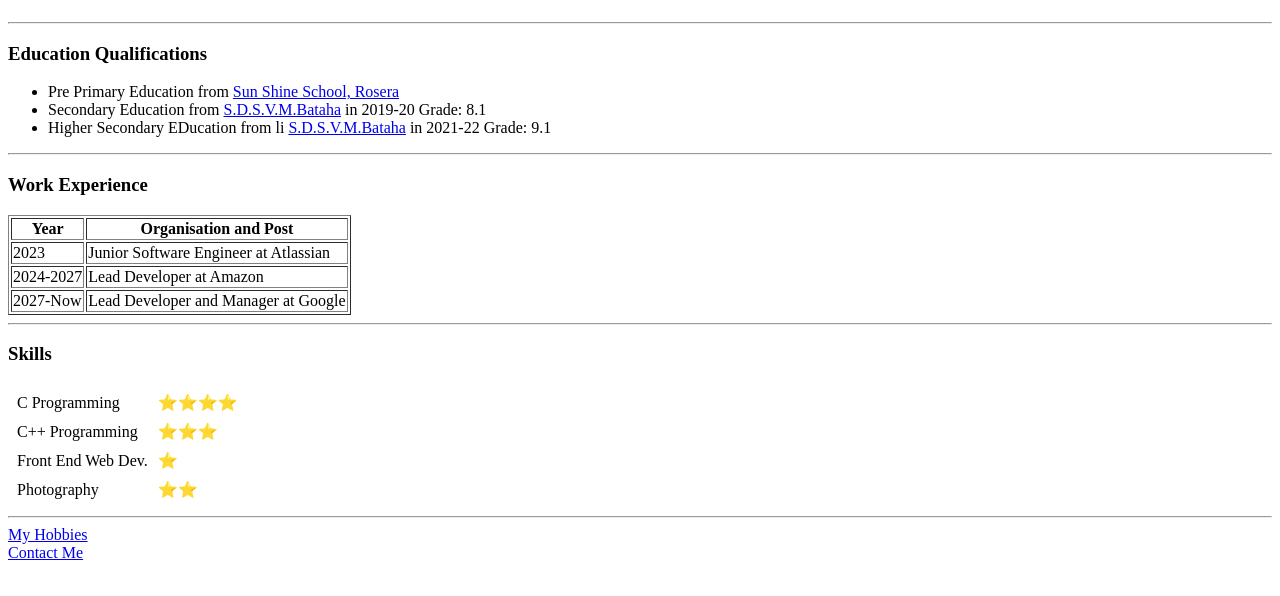
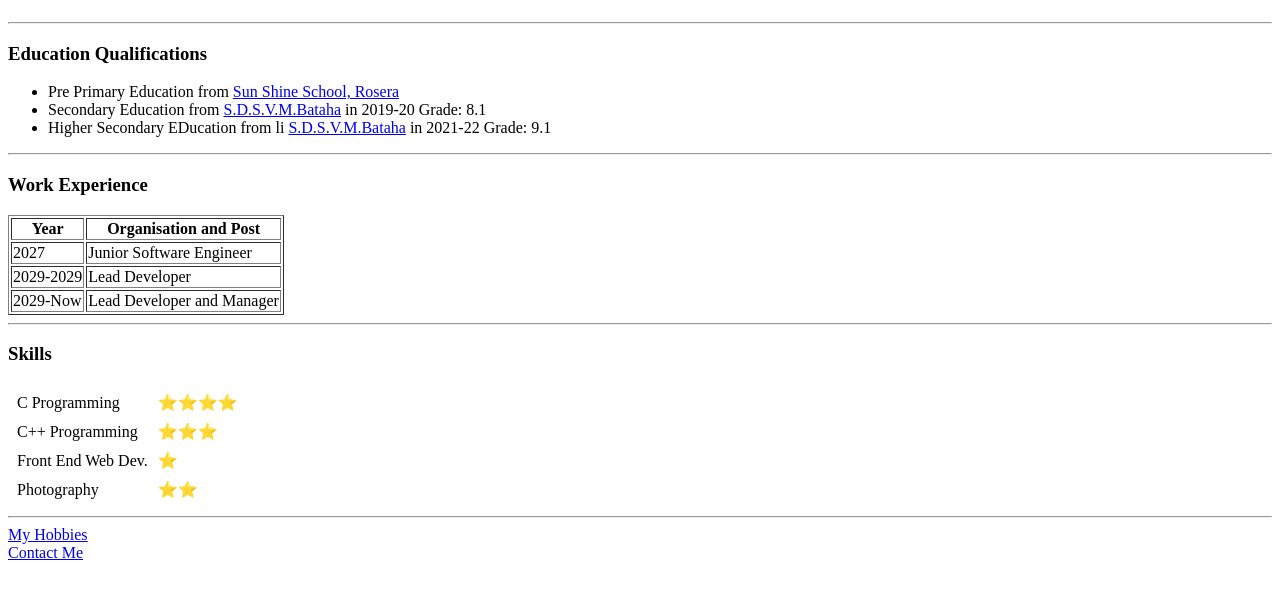
Before and after one commit to shubham79a/cv, a plain HTML site: page index.html in a window 1280 px wide. Shown: the part 184-780 px from the top of the page. Drawn offline with Linux system fonts and the light colour scheme.

Commit message:
Update index.html
delete commented code

```diff
--- a/index.html
+++ b/index.html
@@ -27,21 +27,10 @@
 
 
 
-    <!-- p>>> paragraph
-    i>>> italic
-    em>>> italic    em is good opt...
-    b>>> bold       strong is good opt...strong importance meanedd..
-    strong>>> bold-->
-
-
     <hr>
     <h3>Education Qualifications</h3>
     <ul>
-        <!-- ul>>> unorderd list
-        ol>>> ordered list
-        after ul do li -->
-        <!-- ul ke andar li for bullet points
-        ol ke andar li for number or alphabets -->
+
         <li>Pre Primary Education from <a href="https://www.sunshineschooldharha.org/" target="_blank"> Sun Shine School, Rosera </a>
         </li>
         <li>Secondary Education from <a href="https://www.sdsvm.in/" target="_blank">S.D.S.V.M.Bataha</a> in 2019-20 Grade: 8.1 </li>
@@ -50,14 +39,6 @@
     </ul>
     <hr>
 
-    <!-- table >>>>
-    tr>>> table row
-    th>>> table head as heading column
-    tbody>>> body parts or data
-    thead>>> header section
-    tfoot>>> fotter section
-    /./.. we use different tbody, thead,tfoot for purpose of using css easily...
-    td>>> table data element -->
 
     <h3>Work Experience</h3>
     <table border="1px">
@@ -69,16 +50,16 @@
         </thead>
         <tbody>
             <tr>
-                <td>2023</td>
-                <td> Junior Software Engineer at Atlassian</td>
+                <td>2027</td>
+                <td> Junior Software Engineer</td>
             </tr>
             <tr>
-                <td>2024-2027</td>
-                <td>Lead Developer at Amazon</td>
+                <td>2029-2029</td>
+                <td>Lead Developer</td>
             </tr>
             <tr>
-                <td>2027-Now</td>
-                <td> Lead Developer and Manager at Google</td>
+                <td>2029-Now</td>
+                <td> Lead Developer and Manager</td>
             </tr>
         </tbody>
         <tfoot>
@@ -111,12 +92,6 @@
     <br>
     <a href="contactme.html">Contact Me</a>
 
-
-
-
-
-
-
 </body>
 
 </html>
```
